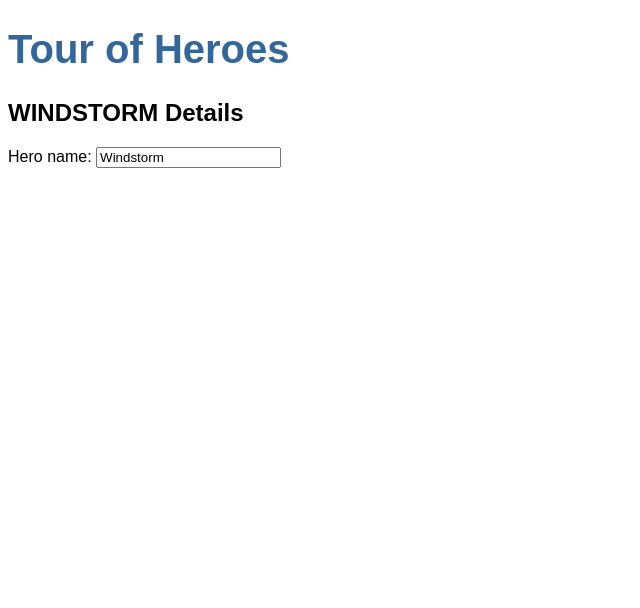
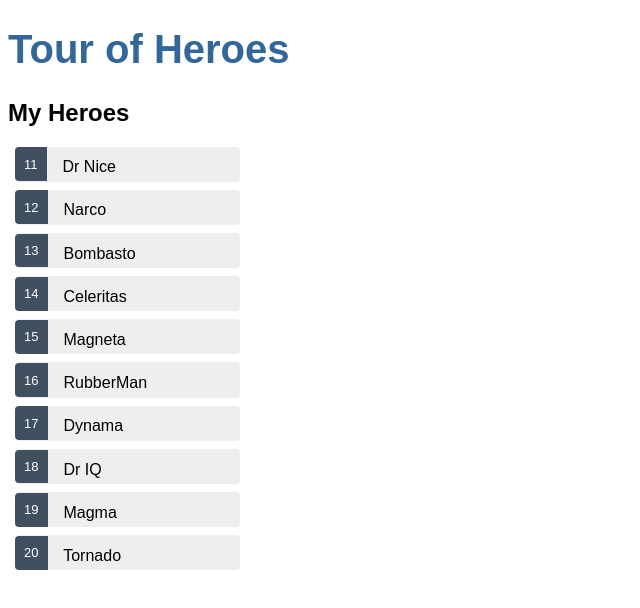
Before and after one commit to marimorenova/tour-of-heroes, an Angular app: page / in a window 1280 px wide. Shown: the top 608 px of the page, without its empty margins (0-640 px from the left). Built offline with nearby package versions, Linux system fonts and the light colour scheme.

Commit message:
create mock heroes, displaying heroes with *ngFor, styling the heroes

```diff
--- a/src/app/heroes/heroes.component.css
+++ b/src/app/heroes/heroes.component.css
@@ -0,0 +1,52 @@
+/* HeroesComponent's private CSS styles */
+.heroes {
+    margin: 0 0 2em 0;
+    list-style-type: none;
+    padding: 0;
+    width: 15em;
+  }
+  .heroes li {
+    cursor: pointer;
+    position: relative;
+    left: 0;
+    background-color: #EEE;
+    margin: .5em;
+    padding: .3em 0;
+    height: 1.6em;
+    border-radius: 4px;
+  }
+  .heroes li:hover {
+    color: #2c3a41;
+    background-color: #e6e6e6;
+    left: .1em;
+  }
+  .heroes li.selected {
+    background-color: black;
+    color: white;
+  }
+  .heroes li.selected:hover {
+    background-color: #505050;
+    color: white;
+  }
+  .heroes li.selected:active {
+    background-color: black;
+    color: white;
+  }
+  .heroes .badge {
+    display: inline-block;
+    font-size: small;
+    color: white;
+    padding: 0.8em 0.7em 0 0.7em;
+    background-color:#405061;
+    line-height: 1em;
+    position: relative;
+    left: -1px;
+    top: -4px;
+    height: 1.8em;
+    margin-right: .8em;
+    border-radius: 4px 0 0 4px;
+  }
+
+  input {
+    padding: .5rem;
+  }
--- a/src/app/heroes/heroes.component.html
+++ b/src/app/heroes/heroes.component.html
@@ -1,5 +1,8 @@
-<h2>{{hero.name | uppercase}} Details</h2>
-<div>
-    <label for="name">Hero name: </label>
-    <input id="name" [(ngModel)]="hero.name" placeholder="name">
-</div>
+
+
+<h2>My Heroes</h2>
+<ul class="heroes">
+    <li *ngFor="let hero of heroes">
+        <span class="badge">{{hero.id}}</span> {{hero.name}}
+    </li>
+</ul>
--- a/src/app/heroes/heroes.component.ts
+++ b/src/app/heroes/heroes.component.ts
@@ -1,5 +1,6 @@
+import { HEROES } from './../mock-heroes';
 import { Component, OnInit } from '@angular/core';
-import { Hero } from '../hero';
+
 
 @Component({
   selector: 'app-heroes',
@@ -7,10 +8,7 @@
   styleUrls: ['./heroes.component.css']
 })
 export class HeroesComponent implements OnInit {
-  hero : Hero = {
-    id:1,
-    name: 'Windstorm'
-  };
+  heroes = HEROES;
 
   constructor() { }
 
--- /dev/null
+++ b/src/app/mock-heroes.ts
@@ -0,0 +1,14 @@
+import { Hero } from './hero';
+
+export const HEROES: Hero[] = [
+  { id: 11, name: 'Dr Nice' },
+  { id: 12, name: 'Narco' },
+  { id: 13, name: 'Bombasto' },
+  { id: 14, name: 'Celeritas' },
+  { id: 15, name: 'Magneta' },
+  { id: 16, name: 'RubberMan' },
+  { id: 17, name: 'Dynama' },
+  { id: 18, name: 'Dr IQ' },
+  { id: 19, name: 'Magma' },
+  { id: 20, name: 'Tornado' }
+];
```
